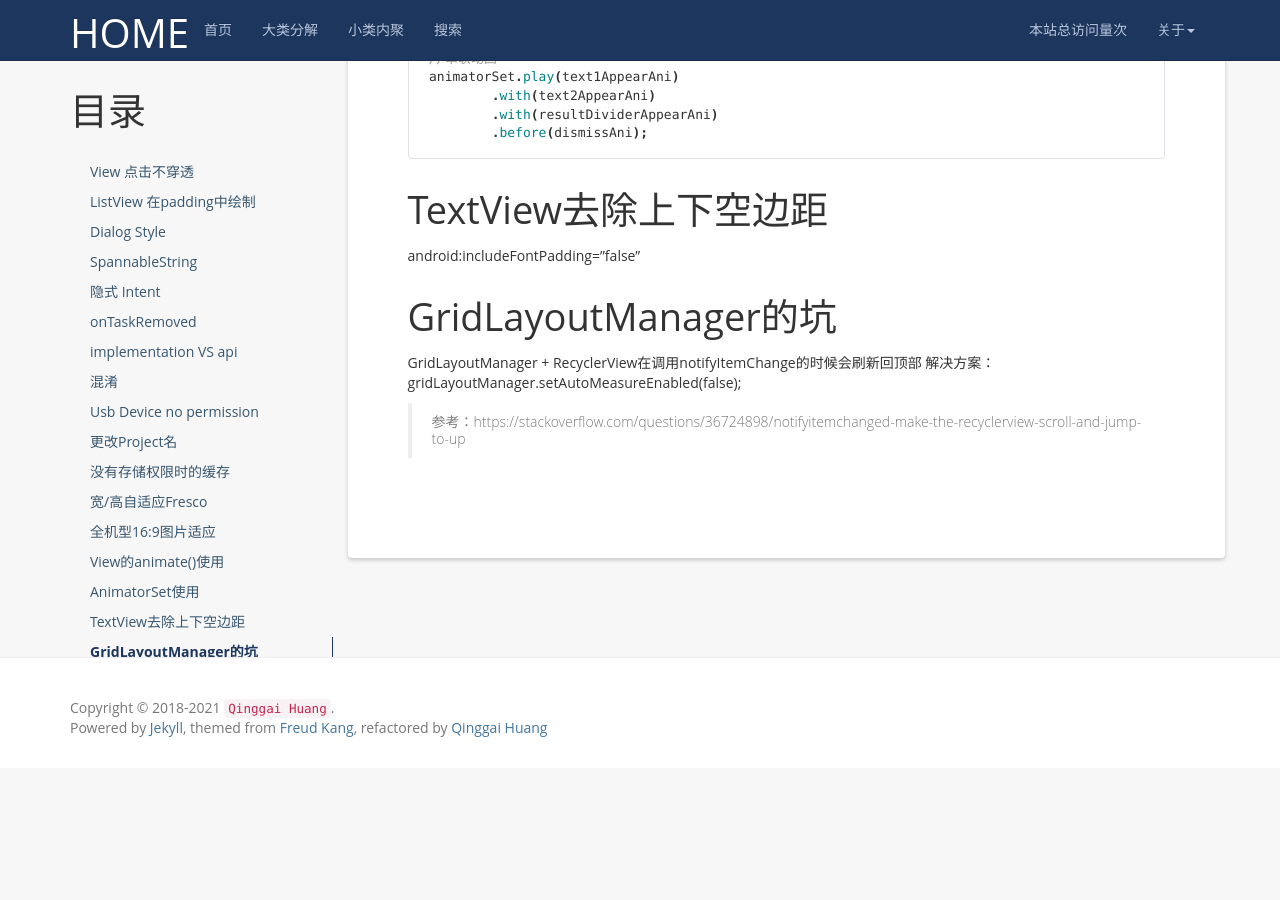
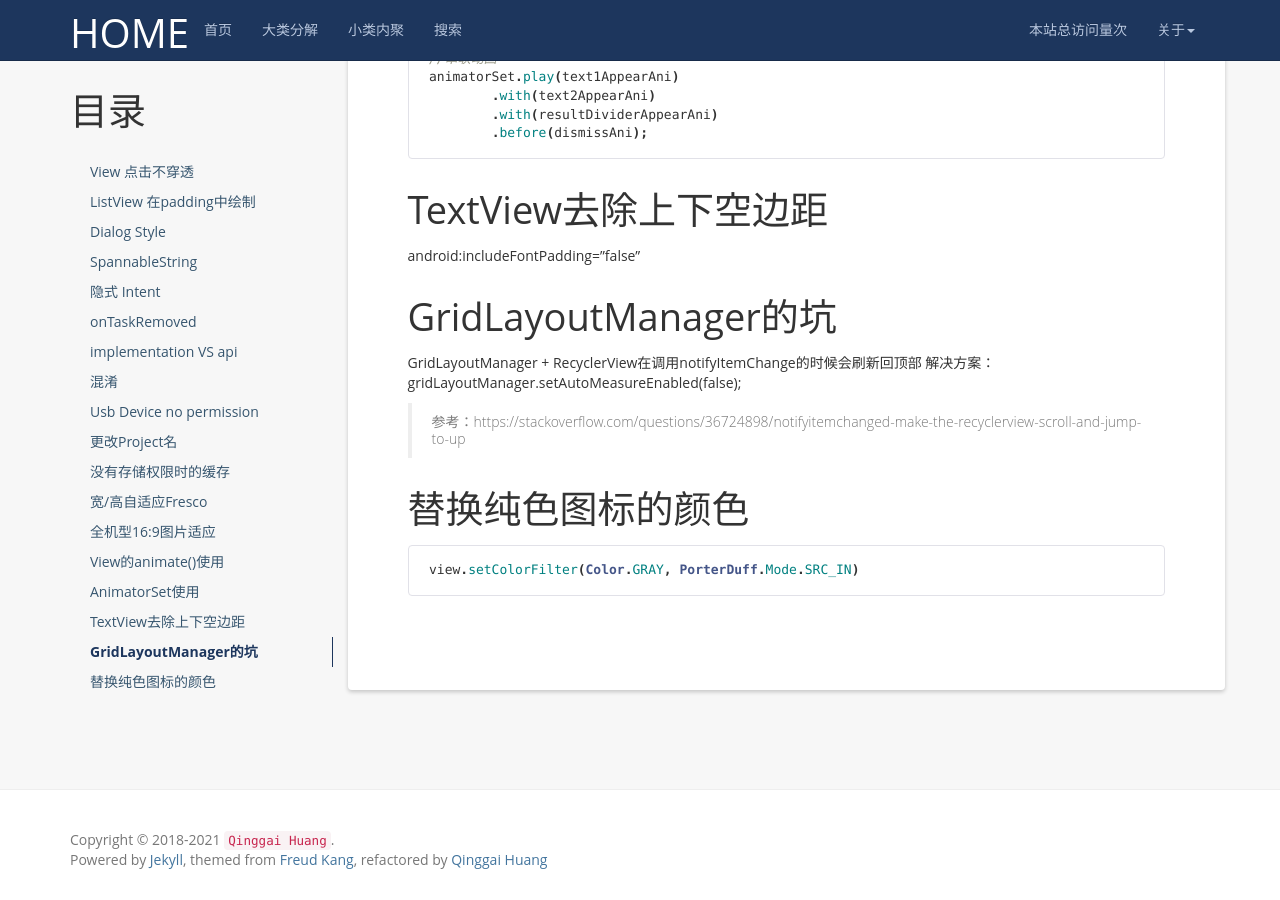
Before and after one commit to hqglichao/hqglichao.github.io, a Jekyll site: the page built from _posts/2018-12-11-android-tip.md, in a window 1280 px wide and 900 px high, scrolled down 5934 px. Built offline with Jekyll 4.4.1, drawn with Linux system fonts in a browser that asks for light colours; nearby versions of some CDN libraries; comment, search, counter and statistics services are not loaded; before the commit the page ends 6702 px from its top, so only the background shows below that.

Commit message:
更新android tip
Signed-off-by: keanuhuang <keanuhuang@tencent.com>

````diff
--- a/_posts/2018-12-11-android-tip.md
+++ b/_posts/2018-12-11-android-tip.md
@@ -292,3 +292,10 @@ GridLayoutManager + RecyclerView在调用notifyItemChange的时候会刷新回
 gridLayoutManager.setAutoMeasureEnabled(false);
 
 >参考：https://stackoverflow.com/questions/36724898/notifyitemchanged-make-the-recyclerview-scroll-and-jump-to-up
+
+
+替换纯色图标的颜色
+===================================
+```java
+view.setColorFilter(Color.GRAY, PorterDuff.Mode.SRC_IN)
+```
````
